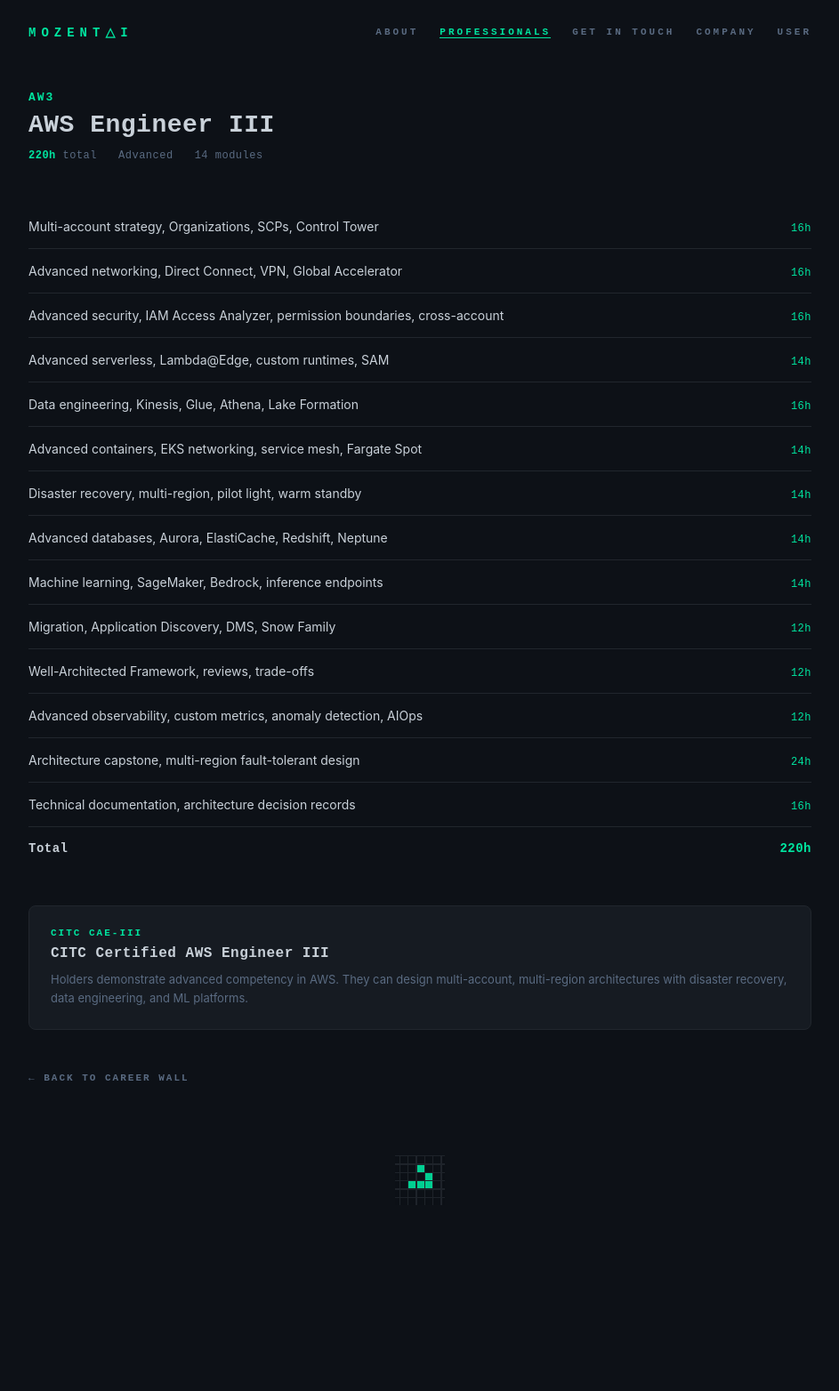
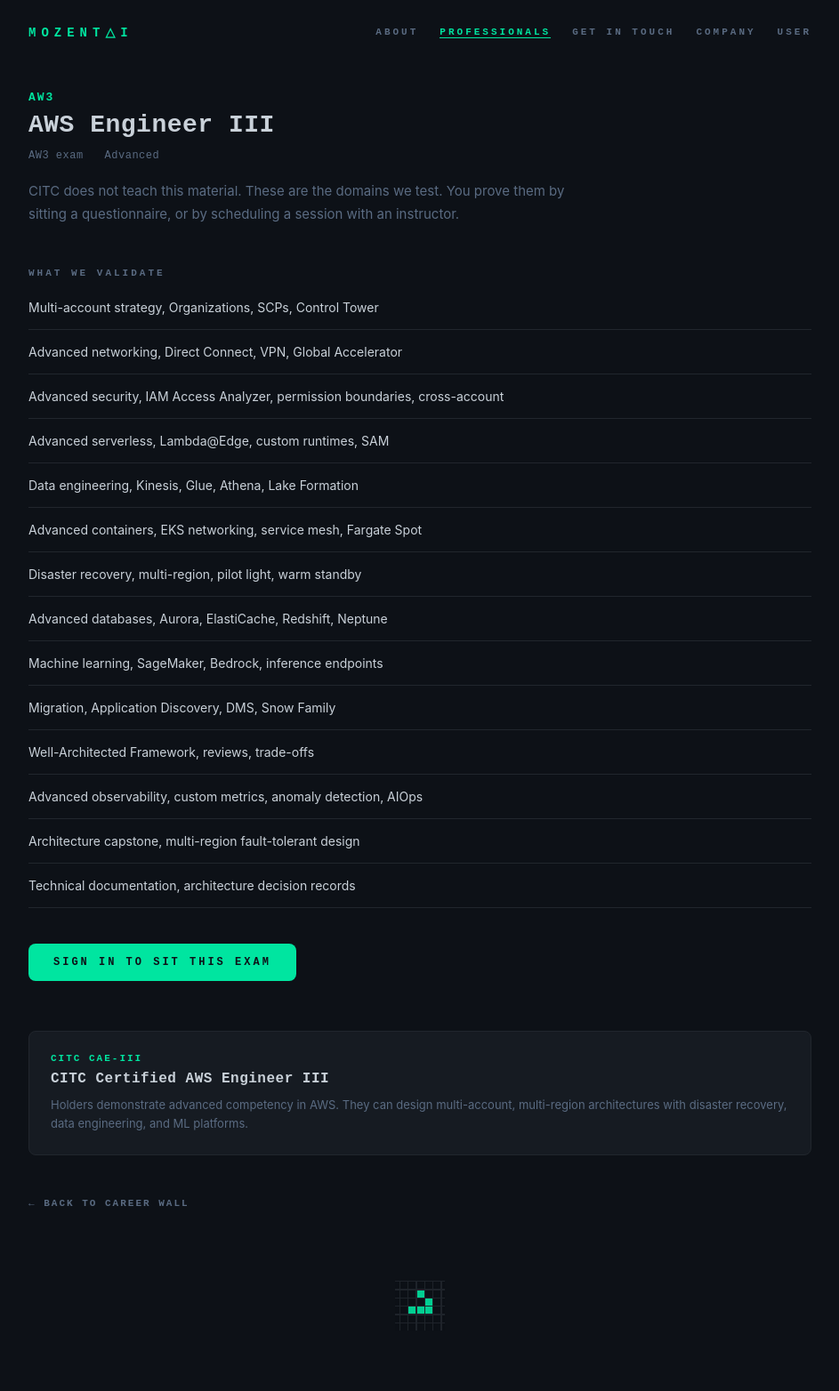
Before and after one commit to Mozentai/mozentai.com, a Jekyll site: the page built from titles/aw3.md, in a window 1280 px wide. Shown: the whole page at 89% size, without its empty margins (168-1111 px from the left). Built offline with Jekyll 4.4.1, drawn with Linux system fonts in a browser that asks for light colours; before the commit the page ends 1423 px from its top, so only the background shows below that.

Commit message:
Treat titles as exams to sit, not courses to take.
Logged-in users buy and sit from the User page. Title pages list what we validate, with no hours or lesson modules.

```diff
--- a/_data/certifications_citc.yml
+++ b/_data/certifications_citc.yml
@@ -1,6 +1,5 @@
-# CITC certifications. One per exam. Modeled after HTB Academy certs.
-# Each cert has a name, code, description, and the path it validates.
-# Candidates must complete 100% of the curriculum and pass the exam.
+# CITC certifications. One per exam.
+# The title is granted after the candidate sits and passes. CITC does not teach the material.
 
 certifications:
   # Python
--- a/_data/exams.yml
+++ b/_data/exams.yml
@@ -1,7 +1,7 @@
-# CITC exams and base curriculums.
-# Do not render on the public site.
+# CITC exams. Topics are what we validate, not a course to take.
+# Do not render question banks on the public site.
 # Performance type is generated from the sitting score in product code.
-# Hours are estimates. Specialist (X) requires cumulative mastery.
+# Hours are internal estimates only. Do not show them as teaching time.
 
 modes:
   - id: questionnaire
--- a/_includes/career.html
+++ b/_includes/career.html
@@ -37,7 +37,7 @@
     >
       <span class="wall-row-label">{% if title.category == 'tool' %}<span class="tool-seal" aria-label="Tool">&#x25C9;</span> {% endif %}{{ title.name }}</span>
       <span class="wall-row-hex">{{ title.exam }}</span>
-      <span class="wall-row-meta">{{ title.hours }}h</span>
+      <span class="wall-row-meta">Exam</span>
     </a>
     {% endfor %}
   </div>
--- a/_layouts/title.html
+++ b/_layouts/title.html
@@ -100,43 +100,50 @@
         color: var(--muted);
         letter-spacing: 0.5px;
       }
-      .title-meta strong { color: var(--accent); }
-      .curriculum {
+      .title-lead {
+        font-size: 15px;
+        line-height: 1.7;
+        color: var(--muted);
+        max-width: 640px;
+        margin: 20px 0 0;
+      }
+      .coverage-label {
+        font-family: var(--mono);
+        font-size: 11px;
+        font-weight: 700;
+        letter-spacing: 3px;
+        text-transform: uppercase;
+        color: var(--muted);
+        margin-bottom: 8px;
+      }
+      .coverage {
         display: flex;
         flex-direction: column;
+        margin-bottom: 32px;
       }
-      .cur-row {
-        display: flex;
-        align-items: baseline;
-        justify-content: space-between;
-        gap: 16px;
+      .cov-row {
         padding: 14px 0;
         border-bottom: 1px solid var(--border);
-      }
-      .cur-topic {
         font-size: 14px;
         color: var(--text);
         line-height: 1.5;
       }
-      .cur-hours {
+      .sit-cta {
+        display: inline-block;
         font-family: var(--mono);
         font-size: 12px;
-        color: var(--accent);
-        white-space: nowrap;
-        letter-spacing: 0.5px;
+        font-weight: 700;
+        letter-spacing: 3px;
+        text-transform: uppercase;
+        color: var(--bg);
+        background: var(--accent);
+        padding: 14px 28px;
+        border-radius: 8px;
+        text-decoration: none;
+        margin-top: 8px;
       }
-      .cur-total {
-        display: flex;
-        justify-content: space-between;
-        padding: 16px 0 0;
-        font-family: var(--mono);
-        font-size: 14px;
-        font-weight: 700;
-        color: var(--text);
-        letter-spacing: 0.5px;
-      }
-      .cur-total-hours {
-        color: var(--accent);
+      .sit-cta:hover {
+        box-shadow: 0 8px 24px rgba(0, 229, 160, 0.18);
       }
       .cert-block {
         margin-top: 56px;
@@ -198,8 +205,6 @@
         .topbar-nav { gap: 14px; }
         .topbar-link { font-size: 9px; letter-spacing: 2px; }
         .title-name { font-size: 22px; }
-        .cur-row { flex-direction: column; gap: 4px; }
-        .cur-hours { text-align: left; }
       }
     </style>
   </head>
@@ -228,24 +233,22 @@
         <span class="title-code">{{ exam.code }}</span>
         <h1 class="title-name">{{ exam.title }}</h1>
         <div class="title-meta">
-          <span><strong>{{ exam.hours }}h</strong> total</span>
+          <span>{{ exam.code }} exam</span>
           <span>{{ exam.level }}</span>
-          <span>{{ exam.curriculum.size }} modules</span>
         </div>
+        <p class="title-lead">
+          CITC does not teach this material. These are the domains we test. You prove them by sitting a questionnaire, or by scheduling a session with an instructor.
+        </p>
       </div>
 
-      <div class="curriculum">
+      <p class="coverage-label">What we validate</p>
+      <div class="coverage">
         {% for mod in exam.curriculum %}
-        <div class="cur-row">
-          <span class="cur-topic">{{ mod.topic }}</span>
-          <span class="cur-hours">{{ mod.hours }}h</span>
-        </div>
+        <div class="cov-row">{{ mod.topic }}</div>
         {% endfor %}
-        <div class="cur-total">
-          <span>Total</span>
-          <span class="cur-total-hours">{{ exam.hours }}h</span>
-        </div>
       </div>
+
+      <a class="sit-cta" href="/account/#exams">Sign in to sit this exam</a>
 
       {% assign cert = nil %}
       {% for c in site.data.certifications_citc.certifications %}
```
Also changed, not shown: _data/stripe.yml (+6 -3 lines), _layouts/account.html (+121 -5 lines), assets/js/account.js (+98 -0 lines), 2 other files.
